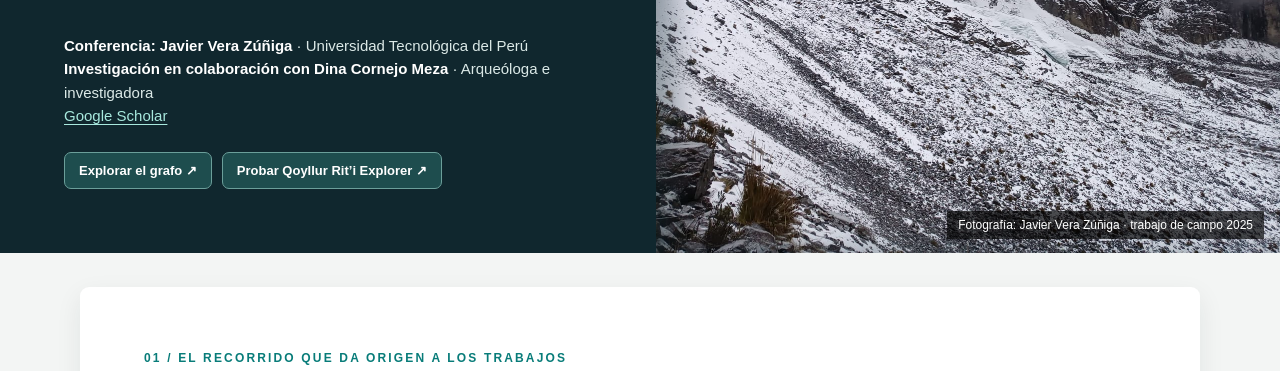
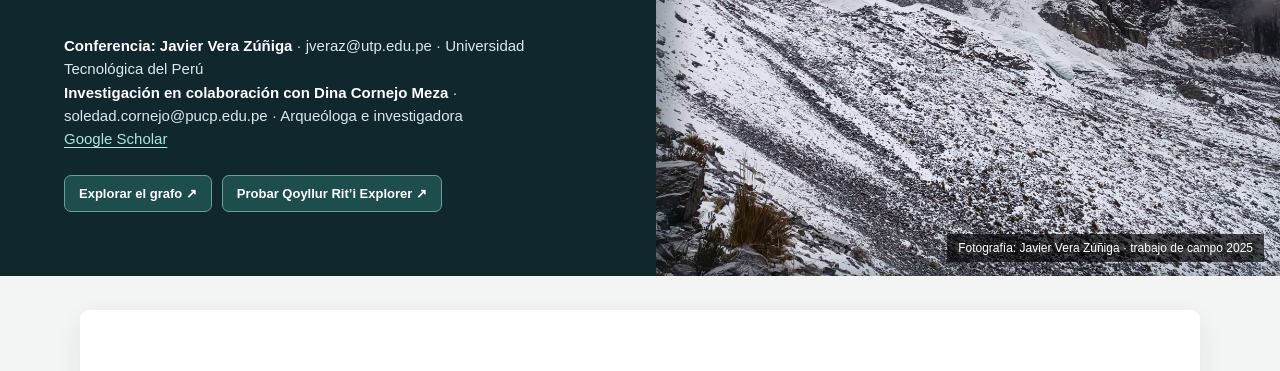
Before and after one commit to javier-vz/semana_IA_UAH, a plain HTML site: page 01-conferencia-qoylluriti/index.html in a window 1280 px wide. Shown: the part 367-738 px from the top of the page. Drawn offline with Linux system fonts and the light colour scheme.

Commit message:
Update index.html

```diff
--- a/01-conferencia-qoylluriti/index.html
+++ b/01-conferencia-qoylluriti/index.html
@@ -239,7 +239,7 @@ figure.situated-photo figcaption{max-width:520px!important;margin-top:13px!impor
 <header class="hero" id="inicio"><div class="hero-copy">
 <div class="hero-kicker">II Semana de la Inteligencia Artificial · Universidad Alberto Hurtado · 28 de octubre de 2026</div>
 <h1>Un grafo construido entre muchos</h1><p>Inteligencia artificial y conocimiento situado en Qoyllur Rit’i</p>
-<div class="coauthors"><strong style="color:white">Conferencia: Javier Vera Zúñiga</strong> · Universidad Tecnológica del Perú<br/><strong style="color:white">Investigación en colaboración con Dina Cornejo Meza</strong> · Arqueóloga e investigadora<br/><a href="https://scholar.google.com/citations?user=jEJ18MwAAAAJ&amp;hl=es" rel="noopener" target="_blank">Google Scholar</a></div>
+<div class="coauthors"><strong style="color:white">Conferencia: Javier Vera Zúñiga</strong> · jveraz@utp.edu.pe · Universidad Tecnológica del Perú<br/><strong style="color:white">Investigación en colaboración con Dina Cornejo Meza</strong> · soledad.cornejo@pucp.edu.pe · Arqueóloga e investigadora<br/><a href="https://scholar.google.com/citations?user=jEJ18MwAAAAJ&amp;hl=es" rel="noopener" target="_blank">Google Scholar</a></div>
 <div class="hero-actions"><a href="https://javier-vz.github.io/kg-llm/grafo_interactivo.html" rel="noopener noreferrer" target="_blank">Explorar el grafo ↗</a><a href="https://qoyllurity.streamlit.app/" rel="noopener noreferrer" target="_blank">Probar Qoyllur Rit’i Explorer ↗</a></div>
 </div><div class="hero-photo"><img alt="Paisaje del Sinakara durante trabajo de campo de 2025" src="assets/original_UNESCO_01.jpg"/><div class="hero-credit">Fotografía: Javier Vera Zúñiga · trabajo de campo 2025</div></div></header>
 <main class="page">
```
